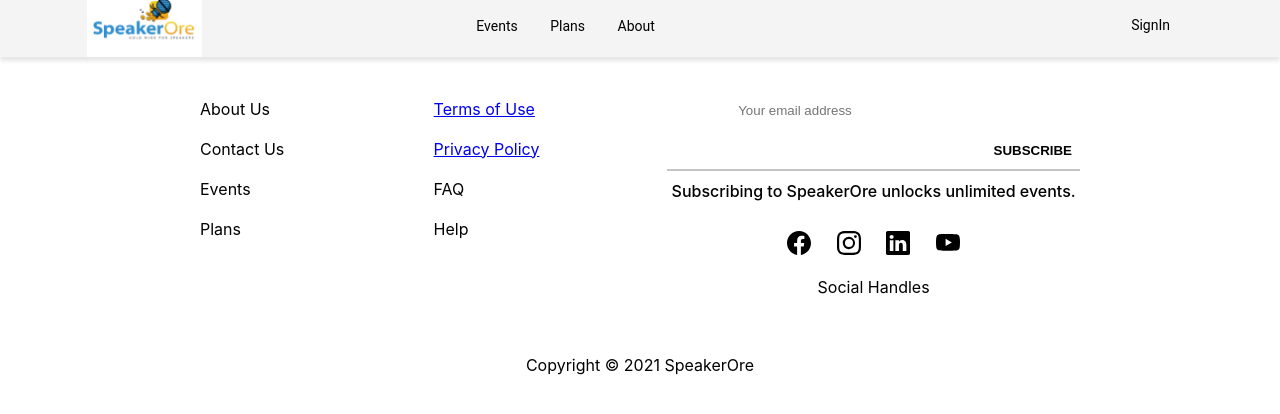
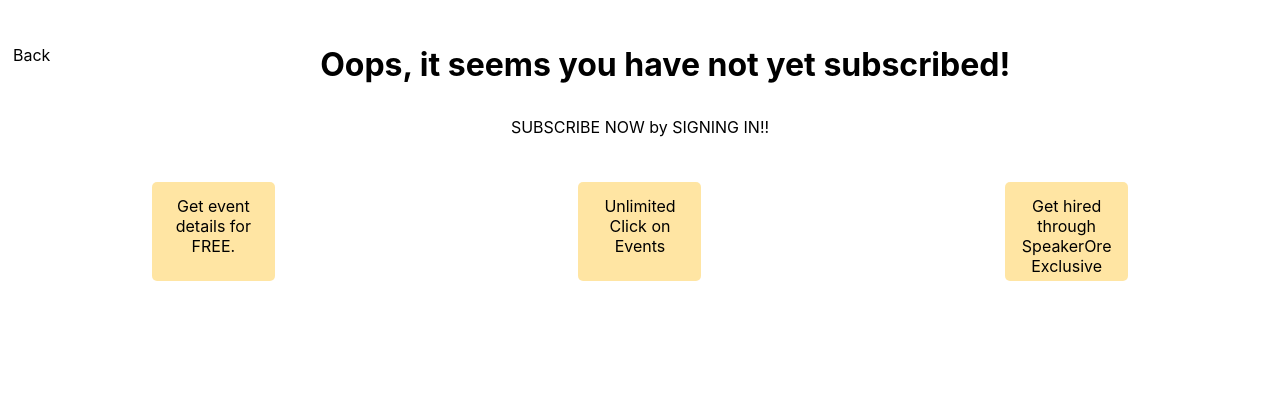
Before and after one commit to CodeAstronautic/speaker_frontend, a React (Create React App) app: page /404 in a window 1280 px wide. Shown: the top 414 px of the page. Built offline with nearby package versions, Linux system fonts and the light colour scheme.

Commit message:
added changes

```diff
--- a/src/App.js
+++ b/src/App.js
@@ -23,6 +23,7 @@ import ModeratorDummy3 from "./components/Moderator/ModeratorDummy3";
 import ModeratorDummy4 from "./components/Moderator/ModeratorDummy4";
 import Terms from "./components/Team/terms";
 import Privacy from "./components/Terms/privacy";
+import PurchaseError from "./ErrorPages/purchaseError";
 function PrivateRoute({ component: Component, ...rest }) {
   let auth = JSON.parse(localStorage.getItem("@token"))?.token;
   if (auth) {
@@ -33,7 +34,7 @@ function PrivateRoute({ component: Component, ...rest }) {
 const App = () => {
   return (
     <>
-    <Navbar />
+    {/* <Navbar /> */}
       <BrowserRouter>
         <Routes>
           <Route path="/" element={<Firstpage />} />
@@ -47,6 +48,7 @@ const App = () => {
             path="/events"
             element={<PrivateRoute component={Eventpage} />}
           />
+          <Route path="/404" element={<PurchaseError />}/>
           <Route
             path="/moderator"
             element={<PrivateRoute component={ModeratorProfile} />}
@@ -83,7 +85,7 @@ const App = () => {
           <Route path="/privacy" element={<Privacy />} />
         </Routes>
       </BrowserRouter>
-      <Footer />
+      {/* <Footer /> */}
     </>
   );
 };
--- /dev/null
+++ b/src/ErrorPages/purchase.css
@@ -0,0 +1,34 @@
+.card-new {
+  display: flex;
+  justify-content: space-around;
+  margin-top: 45px;
+}
+.card-new .div-1 {
+  width: 123px;
+  height: 99.47px;
+  background: rgba(255, 191, 25, 0.4);
+  border-radius: 5px;
+  padding: 14px;
+}
+.card-new .div-2 {
+  width: 123px;
+  height: 99.47px;
+  background: rgba(255, 191, 25, 0.4);
+  border-radius: 5px;
+  padding: 14px;
+}
+.back-btn {
+  float: left;
+  margin-left: 13px;
+}
+.card-new .div-3 {
+  width: 123px;
+  height: 99.47px;
+  background: rgba(255, 191, 25, 0.4);
+  border-radius: 5px;
+  padding: 14px;
+}
+.main-purchase {
+  text-align: center;
+  margin-top: 45px;
+}
--- /dev/null
+++ b/src/ErrorPages/purchaseError.js
@@ -0,0 +1,16 @@
+import React from "react";
+import "./purchase.css";
+export default function PurchaseError() {
+  return (
+    <div className="main-purchase">
+        <p className="back-btn">Back</p>
+      <h1>Oops, it seems you have not yet subscribed!</h1>
+      <p style={{ marginTop: "33px" }}>SUBSCRIBE NOW by SIGNING IN!!</p>
+      <div className="card-new">
+        <div className="div-1">Get event details for FREE.</div>
+        <div className="div-2">Unlimited Click on Events</div>
+        <div className="div-3">Get hired through SpeakerOre Exclusive</div>
+      </div>
+    </div>
+  );
+}
```
